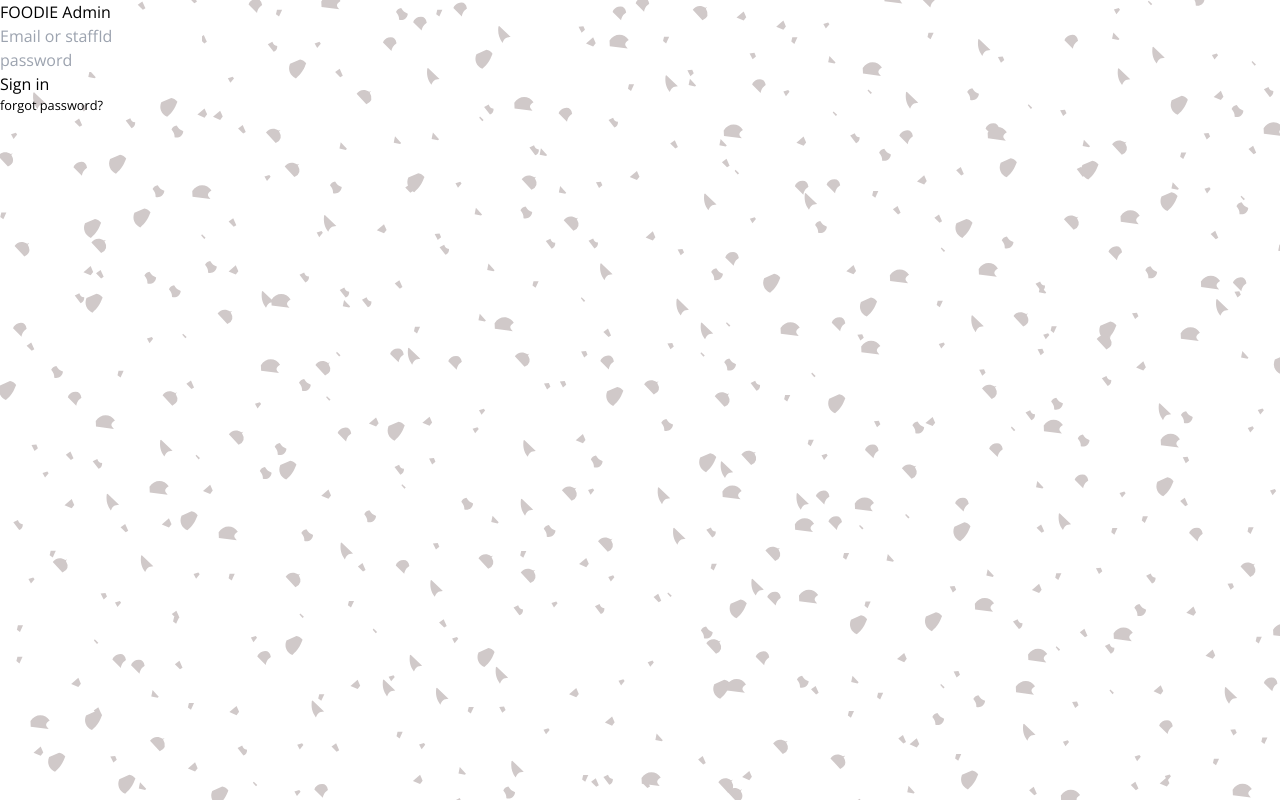
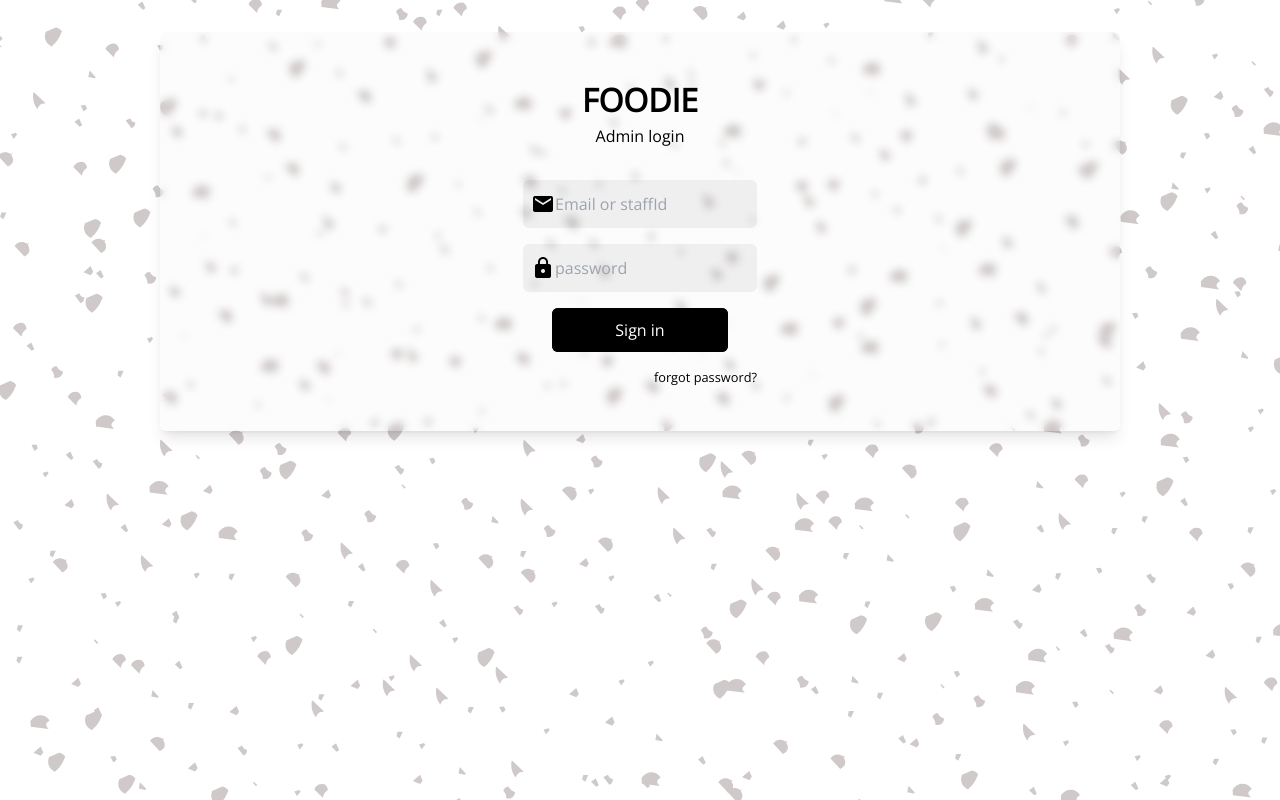
Before and after one commit to dom-codex/Foodapp-admin-frontend, a React (Create React App) app: page / in a window 1280 px wide. Built offline with nearby package versions, Linux system fonts and the light colour scheme.

Commit message:
design login

```diff
--- a/public/index.html
+++ b/public/index.html
@@ -1,3 +1,7 @@
+<link
+  href="https://fonts.googleapis.com/icon?family=Material+Icons"
+  rel="stylesheet"
+/>
 <link rel="preconnect" href="https://fonts.googleapis.com" />
 <link rel="preconnect" href="https://fonts.gstatic.com" crossorigin />
 <link
--- a/src/pages/login.js
+++ b/src/pages/login.js
@@ -3,25 +3,48 @@ import { getDustBg } from '../asset/dustsvg.js';
 const Login = () => {
   return (
     <section className={`mainbg h-screen`}>
-      <div className={'h-full flex'}>
-        <div>
+      <div className={'h-full w-full flex justify-center'}>
+        <div
+          className={
+            'bg-[rgba(0,0,0,0.01)] flex items-center backdrop-blur-sm flex-col mt-8 p-11 w-3/4 h-min rounded-md overflow-hidden shadow-lg'
+          }
+        >
           <div>
             <img src={''} />
           </div>
-          <h2>FOODIE Admin</h2>
-          <div>
-            <div>
-              <i className={'materal-icons'}></i>
-              <input placeholder={'Email or staffId'} type={'text'} />
+          <h2 className={'text-[2rem] font-bold'}>FOODIE </h2>
+          <p>Admin login</p>
+          <div className={'mt-8'}>
+            <div className={' mb-4 h-12 relative rounded-md overflow-hidden'}>
+              <i className={'material-icons absolute top-3 left-2'}>mail</i>
+              <input
+                placeholder={'Email or staffId'}
+                type={'text'}
+                className={'h-full bg-[rgba(0,0,0,0.05)] pl-8'}
+              />
             </div>
-            <div>
-              <i className={'material-icons'}></i>
-              <input type={'password'} placeholder={'password'} />
+            <div
+              className={
+                ' mb-4 h-12 reltive rounded-md overflow-hidden relative'
+              }
+            >
+              <i className={'material-icons absolute top-3 left-2'}>lock</i>
+              <input
+                type={'password'}
+                placeholder={'password'}
+                className={'h-full bg-[rgba(0,0,0,0.05)] pl-8'}
+              />
             </div>
-            <div>
-              <button>Sign in</button>
+            <div className={'w-3/4 mx-auto h-11 rounded-md overflow-hidden'}>
+              <button
+                className={
+                  'h-full bg-black text-white w-full hover:bg-black/50 hover:rounded-lg hover:font-bold hover:text-black border-4 border-black'
+                }
+              >
+                Sign in
+              </button>
             </div>
-            <div>
+            <div className={'text-right mt-4'}>
               <small>forgot password?</small>
             </div>
           </div>
```
